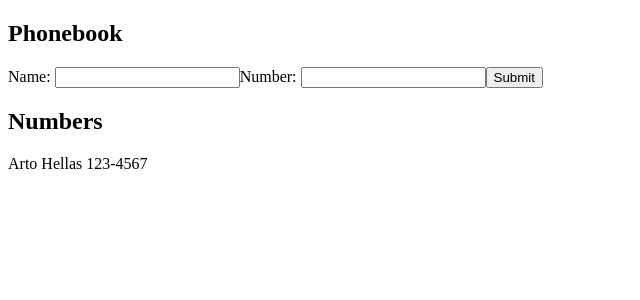
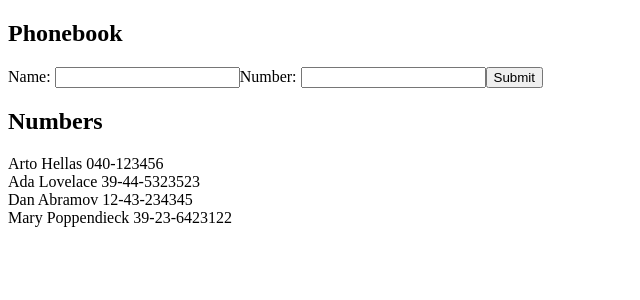
Before and after one commit to ronaldyonggi/phonebook-frontend-ts, a React (Vite) app: page / in a window 1280 px wide. Shown: the top 300 px of the page, without its empty margins (0-640 px from the left). Built offline with nearby package versions, Linux system fonts and the light colour scheme; the HTML template or start-up script is replaced by a standard one.

Commit message:
update initial persons with additional data

```diff
--- a/src/App.tsx
+++ b/src/App.tsx
@@ -4,13 +4,14 @@
 import { Person } from "./types/Person"
 
 const App = () => {
-  const [persons, setPersons] = useState<Person[]>([
-    {
-      id: 1,
-      name: 'Arto Hellas',
-      number: '123-4567'
-    }
-  ])
+  const initialPersons = [
+    { name: 'Arto Hellas', number: '040-123456', id: 1 },
+    { name: 'Ada Lovelace', number: '39-44-5323523', id: 2 },
+    { name: 'Dan Abramov', number: '12-43-234345', id: 3 },
+    { name: 'Mary Poppendieck', number: '39-23-6423122', id: 4 }
+  ]
+
+  const [persons, setPersons] = useState<Person[]>(initialPersons)
   return (
     <div>
       <h2>Phonebook</h2>
```
